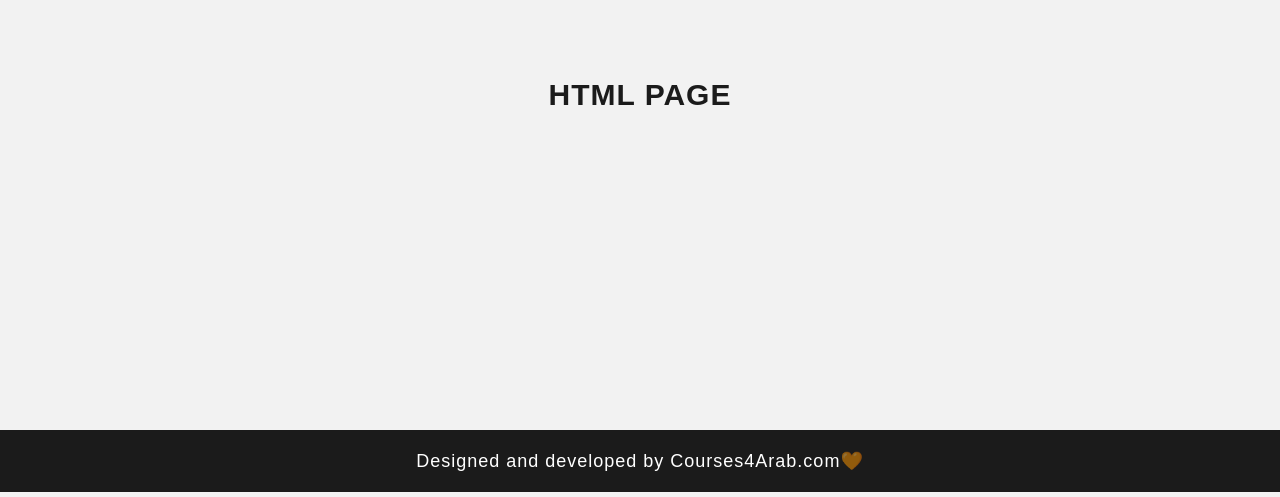
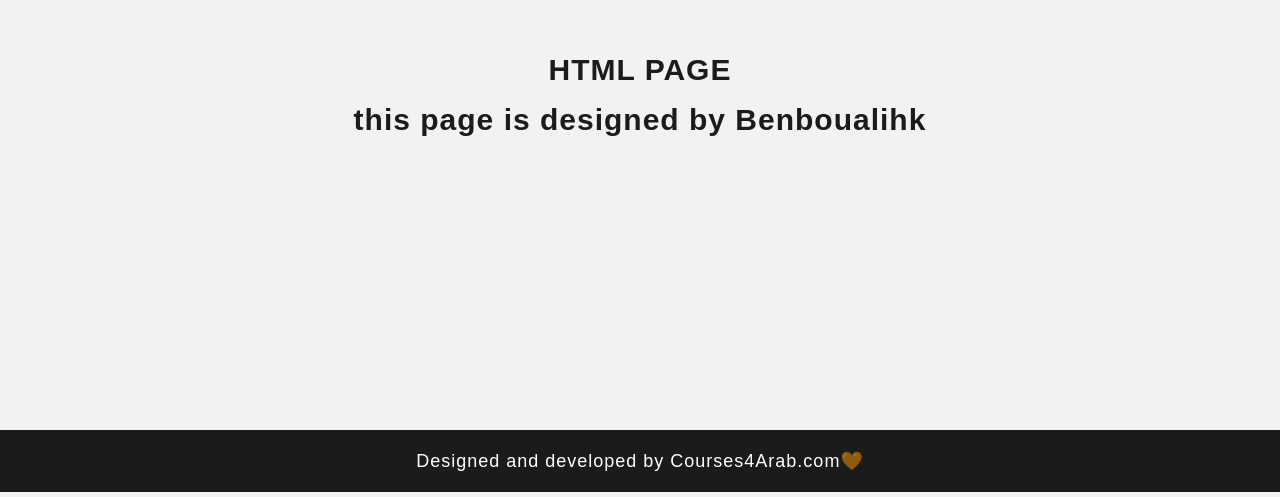
Before and after one commit to hadjkouider2/appreact, a React (Create React App) app: page /html in a window 1280 px wide. Shown: the part 303-800 px from the top of the page. Built offline with nearby package versions, Linux system fonts and the light colour scheme.

Commit message:
lesson 8

```diff
--- a/src/components/MainContent.js
+++ b/src/components/MainContent.js
@@ -1,10 +1,12 @@
 import React from 'react';
 
-const MainContent = ({pageName}) => {
+const MainContent = ({pageName, designerName}) => {
   return (
     <div>
         <main>
       {pageName} PAGE
+      <br />
+      this page is designed by {designerName}
       </main>
     </div>
   );
--- a/src/pages/css.js
+++ b/src/pages/css.js
@@ -9,7 +9,7 @@ const Css = () => {
   return (
       <>
       <Header/>
-  <MainContent pageName="CSS" />
+  <MainContent pageName="CSS" designerName="Kouider" />
     <Footer/>
     </>
   );
--- a/src/pages/home.js
+++ b/src/pages/home.js
@@ -10,7 +10,7 @@ const Home = () => {
   return (
     <>
       <Header />
-      <MainContent pageName="Home" />
+      <MainContent pageName="Home"  designerName="Benbouali"/>
       <Footer />
     </>
   );
--- a/src/pages/html.js
+++ b/src/pages/html.js
@@ -10,7 +10,7 @@ const Html = () => {
   return (
       <>
     <Header/>
-    <MainContent pageName="HTML" />
+    <MainContent pageName="HTML" designerName="Benboualihk"  />
     <Footer/>
     </>
   );
--- a/src/pages/javascript.js
+++ b/src/pages/javascript.js
@@ -10,7 +10,7 @@ const Javascript = () => {
   return (
       <>
     <Header/>
-    <MainContent pageName="JAVASCRIPT" />
+    <MainContent pageName="JAVASCRIPT" designerName="Hadj"/>
     <Footer/>
     </>
   );
```
